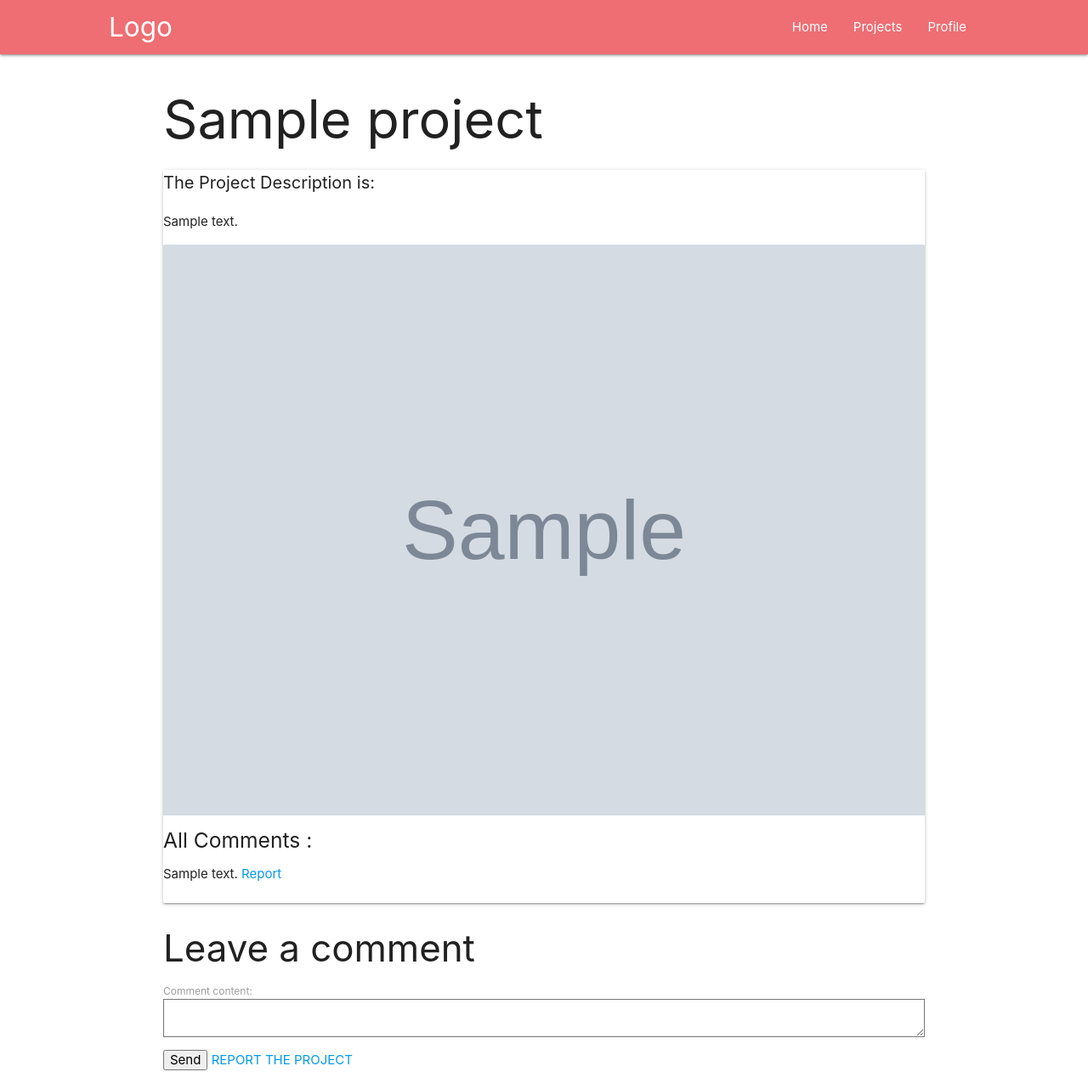
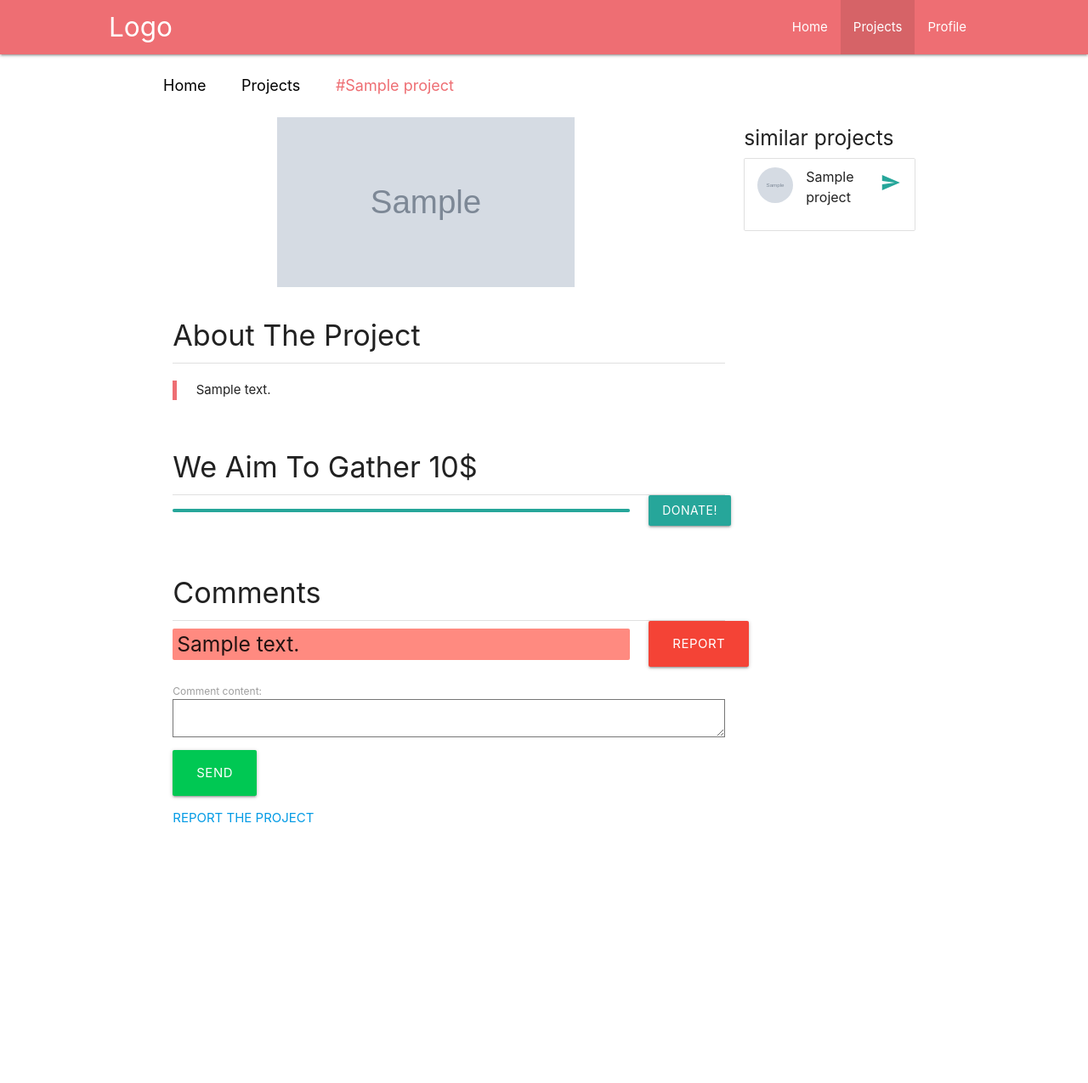
Before and after one commit to SalahMaherZaki/CrowdFunding-Django, a Django app: page /projects/1 in a window 1280 px wide. Shown: the whole page at 85% size. After the commit the page ends 968 px from the top, so only its background shows below. Run offline with Django 3.2, Linux system fonts and the light colour scheme; tables that the repository leaves empty hold one stand-in row (values such as "Sample post"); grey boxes marked "Sample" are stand-in pictures; some libraries are stand-ins or nearby versions.

Commit message:
final commit

```diff
--- a/projects/static/projects/css/style.css
+++ b/projects/static/projects/css/style.css
@@ -1,25 +1,91 @@
-nav#breadcrumbs{
+nav#breadcrumbs {
     margin-top: 5px;
     -webkit-box-shadow: none;
-	-moz-box-shadow: none;
-	box-shadow: none;
+    -moz-box-shadow: none;
+    box-shadow: none;
 }
-.breadcrumb{
+
+section {
+    margin-bottom: 60px;
+}
+
+.breadcrumb {
     color: black;
 }
-.breadcrumb:before{
+
+.breadcrumb:before {
     color: black;
 }
-.breadcrumb:last-child{
+
+.breadcrumb:last-child {
     color: #EE6E73;
 }
 
-.carousel{
-    height: 350px;
-    perspective: 400px;
-    transform: translate(-55px, -45px);
+.carousel {
+    height: 220px;
+    perspective: 300px;
+    transform: translate(-27px, -5px);
 
 }
+
 .carousel .carousel-item {
-    width:300px !important;
+    width: 350px;
+    height: 200px;
 }
+
+.carousel .carousel-item h2 {
+    position: absolute;
+    margin: 5px;
+    font-size: 24px;
+    bottom: 0;
+}
+
+.carousel .carousel-item>img {
+    width: 350px;
+    height: 200px;
+}
+
+.progress {
+    margin: 1.1rem 0 1rem 0
+}
+
+
+/* stripe css */
+.StripeElement {
+    box-sizing: border-box;
+
+    height: 40px;
+
+    padding: 10px 12px;
+
+    border: 1px solid transparent;
+    border-radius: 4px;
+    background-color: white;
+
+    box-shadow: 0 1px 3px 0 #e6ebf1;
+    -webkit-transition: box-shadow 150ms ease;
+    transition: box-shadow 150ms ease;
+}
+
+.StripeElement--focus {
+    box-shadow: 0 1px 3px 0 #cfd7df;
+}
+
+.StripeElement--invalid {
+    border-color: #fa755a;
+}
+
+.StripeElement--webkit-autofill {
+    background-color: #fefde5 !important;
+}
+
+h5.accent-1{
+    margin: 0;
+    margin-top: 9px;
+}
+.accent-1{
+    padding: 5px;
+    border-radius: 2px;
+}
+
+/*end stripe css*/
--- /dev/null
+++ b/projects/static/projects/js/scripts.js
@@ -0,0 +1,69 @@
+var stripe = Stripe('pk_test_qldeOx2RsqvPXmVGAlXBlZQQ00qufvfDcj');
+
+// Create an instance of Elements.
+var elements = stripe.elements();
+
+// Custom styling can be passed to options when creating an Element.
+// (Note that this demo uses a wider set of styles than the guide below.)
+var style = {
+  base: {
+    color: '#32325d',
+    fontFamily: '"Helvetica Neue", Helvetica, sans-serif',
+    fontSmoothing: 'antialiased',
+    fontSize: '16px',
+    '::placeholder': {
+      color: '#aab7c4'
+    }
+  },
+  invalid: {
+    color: '#fa755a',
+    iconColor: '#fa755a'
+  }
+};
+
+// Create an instance of the card Element.
+var card = elements.create('card', {style: style});
+
+// Add an instance of the card Element into the `card-element` <div>.
+card.mount('#card-element');
+
+// Handle real-time validation errors from the card Element.
+card.addEventListener('change', function(event) {
+  var displayError = document.getElementById('card-errors');
+  if (event.error) {
+    displayError.textContent = event.error.message;
+  } else {
+    displayError.textContent = '';
+  }
+});
+
+// Handle form submission.
+var form = document.getElementById('payment-form');
+form.addEventListener('submit', function(event) {
+  event.preventDefault();
+
+  stripe.createToken(card).then(function(result) {
+    if (result.error) {
+      // Inform the user if there was an error.
+      var errorElement = document.getElementById('card-errors');
+      errorElement.textContent = result.error.message;
+    } else {
+      // Send the token to your server.
+      stripeTokenHandler(result.token);
+    }
+  });
+});
+
+// Submit the form with the token ID.
+function stripeTokenHandler(token) {
+  // Insert the token ID into the form so it gets submitted to the server
+  var form = document.getElementById('payment-form');
+  var hiddenInput = document.createElement('input');
+  hiddenInput.setAttribute('type', 'hidden');
+  hiddenInput.setAttribute('name', 'stripeToken');
+  hiddenInput.setAttribute('value', token.id);
+  form.appendChild(hiddenInput);
+
+  // Submit the form
+  form.submit();
+}
--- a/projects/templates/projects/projects.html
+++ b/projects/templates/projects/projects.html
@@ -22,9 +22,7 @@
             <div class="card-image">
                 <img src="{{ project.images_set.all.0.img.url}}">
                 <span class="card-title">{{ project.project_title }}</span>
-                    <a
-                    href="{{project.id}}"
-                    class="btn-floating halfway-fab waves-effect waves-light red">
+                <a href="{{project.id}}" class="btn-floating halfway-fab waves-effect waves-light red">
                     <i class="material-icons">add</i>
                 </a>
             </div>
--- a/projects/templates/projects/singleProject.html
+++ b/projects/templates/projects/singleProject.html
@@ -1,59 +1,127 @@
 {% extends 'base.html' %}
-
+{% load static %}
 {% block title %} All Projects {% endblock %}
 
 {% block body %}
-    {% comment %} <h1> hello from body </h1> {% endcomment %}
+<script src="https://js.stripe.com/v3/"></script>
+<link rel="stylesheet" href="{% static 'projects/css/style.css' %}">
 
 
-    <div class="col s12 m6">
-        <h1> {{ project.project_title }} </h1>
-        <span class="card-title"></span>
-        <div class="card">
-            <div>
-                <p style = "font-size:20px">
-                    The Project Description is:</p><p> {{ project.project_details | truncatewords:20 }}
-                 </p>
+<nav id="breadcrumbs">
+    <div class="nav-wrapper white">
+        <div class="col s12">
+            <a href="{% url 'home' %}" class="breadcrumb">Home</a>
+            <a href="{% url 'projects' %}" class="breadcrumb">Projects</a>
+            <a href="#" class="breadcrumb">#{{project.project_title}}</a>
         </div>
-            <div class="card-image">
-                <img src="{{ project.images_set.all.0.img.url}}">
+    </div>
+</nav>
 
+<div class="row">
+    <div class=" col s12 m3 push-m9 ">
+        <h5>similar projects</h5>
+        <ul class="collection">
+            {% for project in similar %}
+            <li class="collection-item avatar">
+                <img src="{{project.images_set.all.0.img.url}}" alt="" class="circle">
+                <span class="title">{{ project }}</span>
+                <a href="{{project.id}}" class="secondary-content">
+                    <i class="material-icons">send</i>
+                </a>
+            </li>
+            {% endfor %}
+        </ul>
+    </div>
+    <div class=" col s12 m9 pull-m3 ">
+        <div class="carousel">
+            {% for image in project.images_set.all %}
+            <div class="carousel-item white-text">
+                {% comment %} <h2>First Panel</h2> {% endcomment %}
+                <img src="{{image.img.url}}">
+            </div>
+            {% endfor %}
+        </div>
 
+        <section id="about">
+            <h4> About The Project</h4>
+            <div class="divider"></div>
+            <blockquote>
+                {{project.project_details}}
+            </blockquote>
+        </section>
+
+        <section id="donation">
+            <h4> We Aim To Gather {{project.total_donation}}$</h4>
+            <div class="divider"></div>
+            <div class="row">
+                <div class="col s12 m10">
+                    <div class="progress">
+                        <div style="width: {{ donation_percent }}%" class="determinate tooltipped" data-position="top"
+                            data-tooltip="{{total_donation}}">
                         </div>
-            <div >
+                    </div>
+                </div>
 
-                <p>
-                <h5>All Comments :</h5>
+                <div class="col s12 m2">
+                    <a class="waves-effect waves-light btn modal-trigger" href="#modal1">Donate!</a>
+                    <div id="modal1" class="modal">
+                        <div class="modal-content">
+                            <form action="charge" method="post" id="payment-form">
+                                {% csrf_token %}
+                                <input type="number" name="project_id" value="{{project.id}}" hidden>
+                                <p class="range-field">
+                                    <input name="amount" id="range" type="range" min="100" max="10000" />
                                 </p>
 
-                    <!-- comments -->
+                                <div class="form-row">
+                                    <label for="card-element">
+                                        Credit or debit card
+                                    </label>
+                                    <div id="card-element">
+                                        <!-- A Stripe Element will be inserted here. -->
+                                    </div>
 
+                                    <!-- Used to display form errors. -->
+                                    <div id="card-errors" role="alert"></div>
+                                </div>
 
-                    {% for Comment in comments %}
-                    <div >
-                      {{ Comment.comment_content  }}
-                    <span><a href="/projects/report/">Report </a></span>
-                    </div></br>
-
-                    {% endfor %}
+                                <button>Submit Payment</button>
+                            </form>
                         </div>
                     </div>
-                <div >
+                </div>
+            </div>
+        </section>
 
-                    <h3>Leave a comment</h3>
-                    <form method="POST" >
+        <section id="comments">
+            <h4> Comments </h4>
+            <div class="divider"></div>
+            {% for Comment in comments %}
+            <div class="row">
+                <div class="col s10">
+                    <h5 class="left-align red accent-1">{{ Comment.comment_content  }}</h5>
+                </div>
+                <div class="col s2">
+                    <a class="waves-effect red btn-large" href="/projects/report/">Report</a>
+                </div>
+            </div>
+            {% endfor %}
+            <form method="POST">
                 {{ comment_form.as_p }}
                 {% csrf_token %}
+                <button type="submit" class="btn-large green accent-4" value="Sumbit">Send</button>
+            </form>
+                <a href="/projects/report/">REPORT THE PROJECT</a>
 
-
-                      <button type="submit" value="Sumbit">Send</button>
-                      <a href="/projects/report/">REPORT THE PROJECT</a>
-                    </form>
-
+        </section>
+    </div>
 </div>
 
-            </div>
-
-        </div>
-    </div>
+<script src="{% static 'projects/js/scripts.js' %}"></script>
+    <script>
+            M.Range.init($('#range'))
+        {% if success %}
+            M.toast({html: 'Thanks for your donation' , classes: 'rounded pink accent-2 black-text'})
+        {% endif %}
+    </script>
 {% endblock %}
--- a/projects/urls.py
+++ b/projects/urls.py
@@ -4,7 +4,10 @@ from . import views
 
 urlpatterns = [
     path('', views.listProjects , name= "projects" ),
-    path('<int:id>',views.selectProject,name='selectProject'),
+    path('charge', views.charge , name= "charge" ),
+    path('<project_id>', views.singleProject , name= "singleProject" ),
+    path('<project_id>/<success>', views.singleProject , name= "singleProject" ),
+    # path('<int:id>',views.singleProject,name='selectProject'),
     path('report/',views.reportProject,name='reportProject'),
     path('tag/<tag_name>', views.tagProjects , name= "tags" ),
 ]
--- a/projects/views.py
+++ b/projects/views.py
@@ -1,7 +1,13 @@
-from django.shortcuts import render, HttpResponse
-from .models import Projects , Report ,Comment
-from .form import CommentForm ,ReportForm
-# Create your views here.
+from django.shortcuts import render, HttpResponse, redirect
+from .models import Projects, Donation, Tag, Report, Comment
+from .form import CommentForm, ReportForm
+from django.urls import reverse
+from django.http import JsonResponse
+
+import stripe
+
+stripe.api_key = 'sk_test_kQeGPyzUEtnwIWuGkSSnkEYy00MTZcMDFF'
+# publishkey 'pk_test_qldeOx2RsqvPXmVGAlXBlZQQ00qufvfDcj'
 
 
 def listProjects(req):
@@ -11,65 +17,90 @@ def listProjects(req):
     }
     return render(req, 'projects/projects.html', context)
 
-
-# def singleProject(req, project_id):
-#     current_project = Projects.objects.get(id = project_id)
-#     context = {
-#         'project' : current_project,
-#         'similar' : Projects.objects.filter(tag__in=current_project.tag.all)
-#     }
-#     print(current_project.tag__tag_name)
-#     return render(req, 'projects/singleProject.html', context)
-
-def tagProjects(req , tag_name):
-    context = {
-        'projects' : Projects.objects.filter(tag__tag_name=tag_name),
-        'tag' : tag_name
-    }
-    # print(context['project'])
-    return render(req, 'projects/tagProjects.html', context)
-
-
-def selectProject(req,id):
-    project = Projects.objects.filter(id = int(id)).first()
-    comments = Comment.objects.filter(project_id=project)
+def singleProject(req, **kwargs):
+    print(kwargs)
+    this_project_id = kwargs['project_id']
+    current_project = Projects.objects.get(id=this_project_id)
+    tags_id = [t.id for t in current_project.tag.all()]
+    comments = Comment.objects.filter(project_id=current_project)
     comment = None
 
-    if project:
+    if current_project:
         if req.method == 'POST':
             comment_form = CommentForm(req.POST)
             if comment_form.is_valid():
-                comment_content=req.POST.get("comment_content")
+                comment_content = req.POST.get("comment_content")
 
-                comment=Comment.objects.create(project_id=project,comment_content=comment_content)
+                comment = Comment.objects.create(
+                    project_id=current_project, comment_content=comment_content)
                 comment.save()
 
         else:
             comment_form = CommentForm()
 
-        return render(req,"projects/singleProject.html",{ "project" :project,
-        "comments":comments,
-        "comment_form":comment_form,
-       })
+        current_donation = 20
+        # uncomment this and comment the above
+        # current_donation = sum(int(money) for money in [donation_value for donation_value in Donation.objects.filter(project_id=this_project_id)])
 
-    else:
-        return HttpResponse("404 Not Found")
+        context = {
+            'project': current_project,
+            'activate': 'projects',
+            'similar': Projects.objects.filter(tag__in=tags_id).distinct()[:5],
+            "comments": comments,
+            "comment_form": comment_form,
+            "total_donation" : current_donation,
+            "donation_percent" : current_donation / current_project.total_donation * 100
+        }
 
-def reportProject(req ):
+        if 'success' in kwargs:
+            context['success'] = True
+
+        return render(req, 'projects/singleProject.html', context)
+    return HttpResponse("404 Not Found")
+
+
+def tagProjects(req, tag_name):
+    context = {
+        'projects': Projects.objects.filter(tag__tag_name=tag_name),
+        'tag': tag_name
+    }
+    return render(req, 'projects/tagProjects.html', context)
+
+
+def charge(req):
+
+    amount = int(req.POST['amount'])
+    project_id = req.POST['project_id']
+    # customer = stripe.Customer.create(
+    #     source=req.POST['stripeToken']
+    # )
+
+    donation = Donation(
+        project_id= Projects.objects.get(id=project_id),
+        user_id=req.user, # add current user here if this didnt work
+        donation_amount=amount*100
+    )
+    donation.save()
+
+    return redirect(f"/projects/{project_id}/s")
+
+
+def reportProject(req):
     project = Projects.objects.filter()
     reports = Report.objects.filter()
     if req.method == 'POST':
-            report_form = ReportForm(req.POST or None)
-            if report_form.is_valid():
-                report_content=req.POST.get("report_content")
+        report_form = ReportForm(req.POST or None)
+        if report_form.is_valid():
+            report_content = req.POST.get("report_content")
 
-                report=Report.objects.create(project_id=project,report_content=report_content)
-                report.save()
+            report = Report.objects.create(
+                project_id=project, report_content=report_content)
+            report.save()
 
     else:
         report_form = ReportForm()
 
-    return render(req,"projects/report.html",{
-        "reports":reports,
-    "report_form":report_form,
-   })
+    return render(req, "projects/report.html", {
+        "reports": reports,
+        "report_form": report_form,
+    })
```
Also changed, not shown: HomePage/templates/homepage.html (+8 -3 lines). Lines whose indentation alone changed are shown as unchanged.
